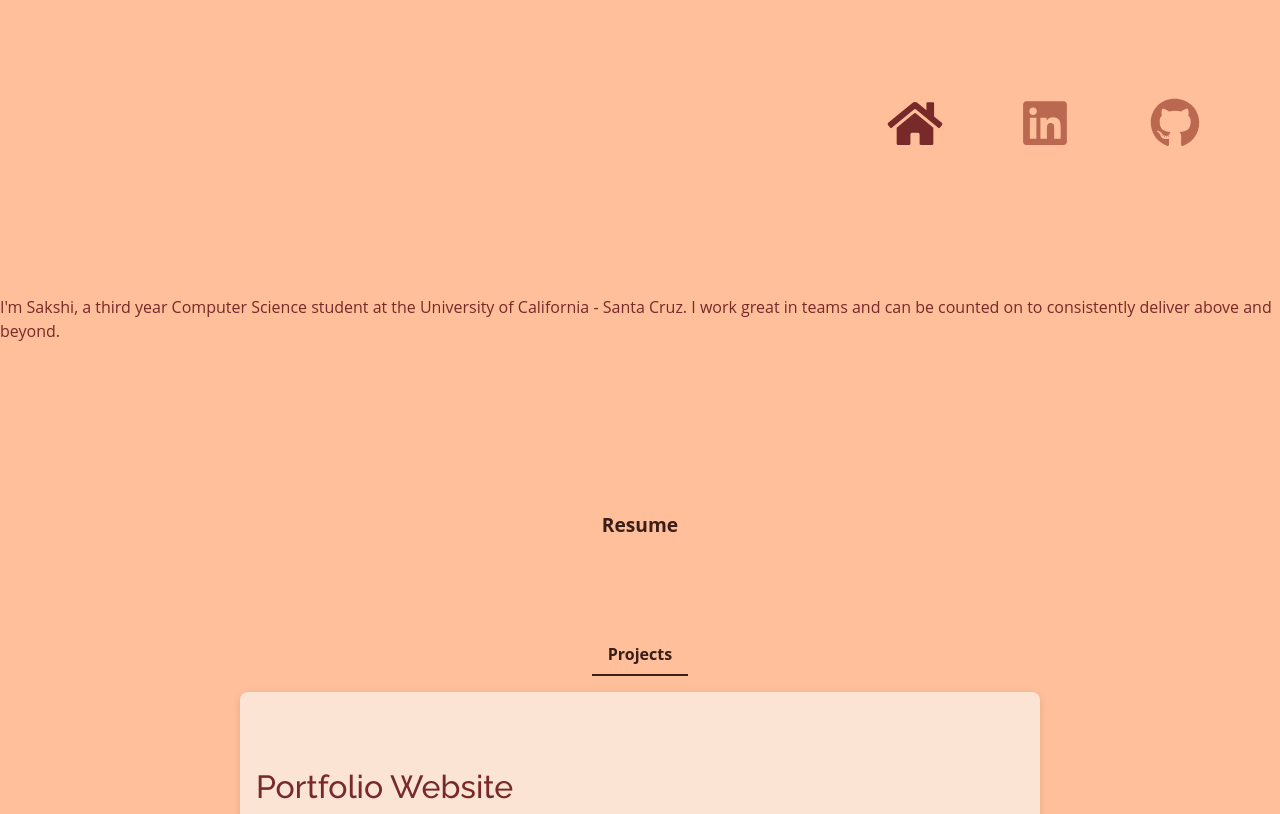
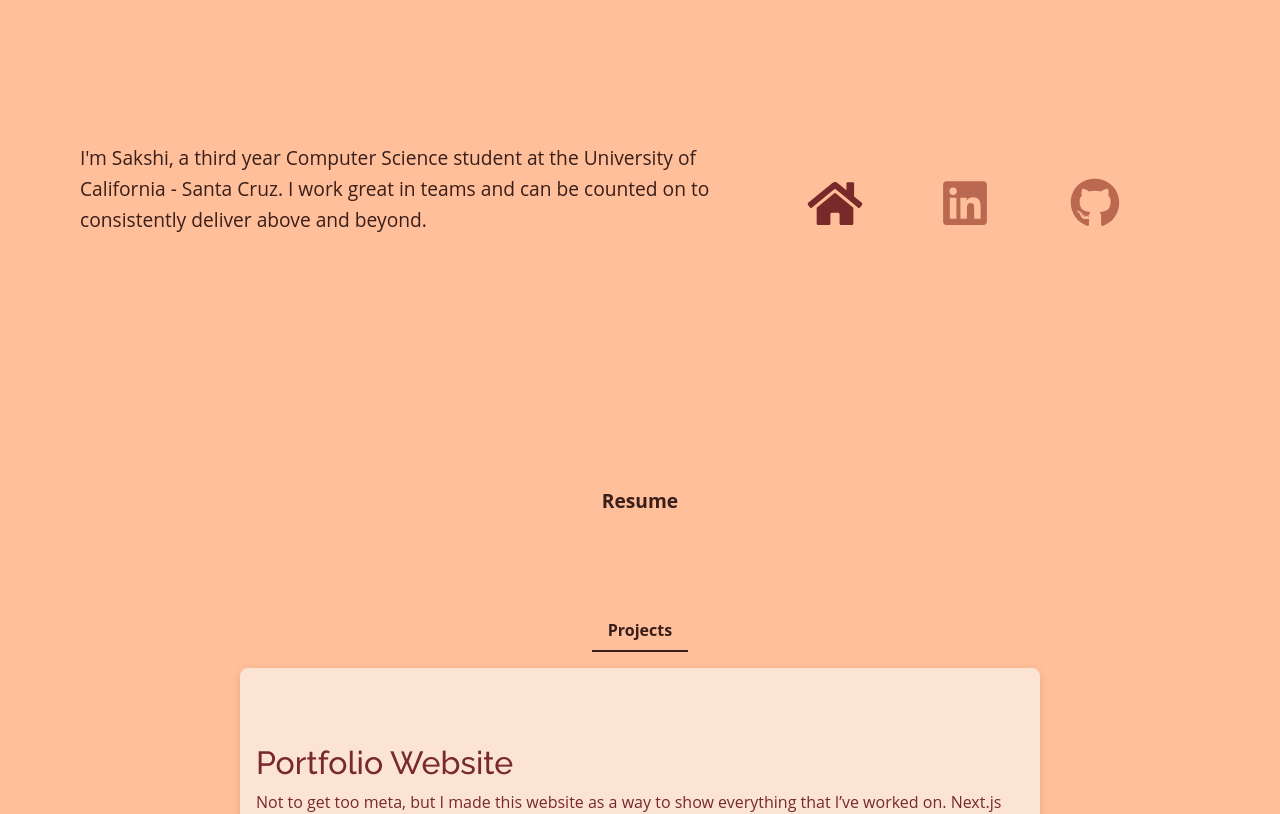
Before and after one commit to overthemoon3/personal-website, a Next.js app: page / in a window 1280 px wide. Shown: the top 814 px of the page. Built offline with nearby package versions, Linux system fonts and the light colour scheme.

Commit message:
figured out alignment

```diff
--- a/src/app/components/Header.module.css
+++ b/src/app/components/Header.module.css
@@ -1,16 +1,21 @@
 .header {
-    display: flex;
-    flex-direction: column;
-    align-items: center;
-    padding: 2rem;
-    background-color: #f5c2a0;
+  gap: 5rem;
+    padding: 5rem;
+  display: flex;
   }
 
   .section {
-    text-align: center;
+    text-align: left;
     max-width: 800px;
-    padding: 2rem;
     font-size: 1.2rem;
     line-height: 1.6;
     color: #3a1e19;
   }
+
+  .container {
+    display: flex;
+    flex-direction: row;
+    align-items: center; /* Vertically align items */
+    justify-content: space-between; /* Push items to the ends */
+    width: 100%; /* Ensure the container spans the full width */
+  }
--- a/src/app/components/Header.tsx
+++ b/src/app/components/Header.tsx
@@ -4,16 +4,19 @@
 
 // functional component:
 import React from 'react';
-import './Header.module.css'
+import styles from './Header.module.css';
 import Nav from './Nav'
 
 const Header: React.FC = () => {
     return (
-        <header>
-            <Nav />
-            <section>
-            <p>I'm Sakshi, a third year Computer Science student at the University of California - Santa Cruz. I work great in teams and can be counted on to consistently deliver above and beyond.</p>
-            </section>
+        <header className={styles.header}>
+            <div className={styles.container}>
+                <section className={styles.section}>
+                    <p>I'm Sakshi, a third year Computer Science student at the University of California - Santa Cruz. I work great in teams and can be counted on to consistently deliver above and beyond.</p>
+                </section>
+                <Nav />
+            </div>
+
         </header>
     );
 };
--- a/src/app/globals.css
+++ b/src/app/globals.css
@@ -1,14 +1,28 @@
-
+@import url('https://fonts.googleapis.com/css2?family=Josefin+Sans:wght@400;700&display=swap');
 
 body {
   font-family: 'Open Sans', sans-serif;
+
   color: #782929;
 
   background-color: #FFBF9A;
 
 
+
   /*overflow-x: hidden;*/
 }
+
+/* <uniquifier>: Use a unique and descriptive class name */
+
+.josephine {
+  font-family: "Josefin Sans", sans-serif;
+  font-optical-sizing: auto;
+  font-weight: 100;
+  font-style: normal;
+}
+
+
+
 
 a {
   color: #782929;
```
